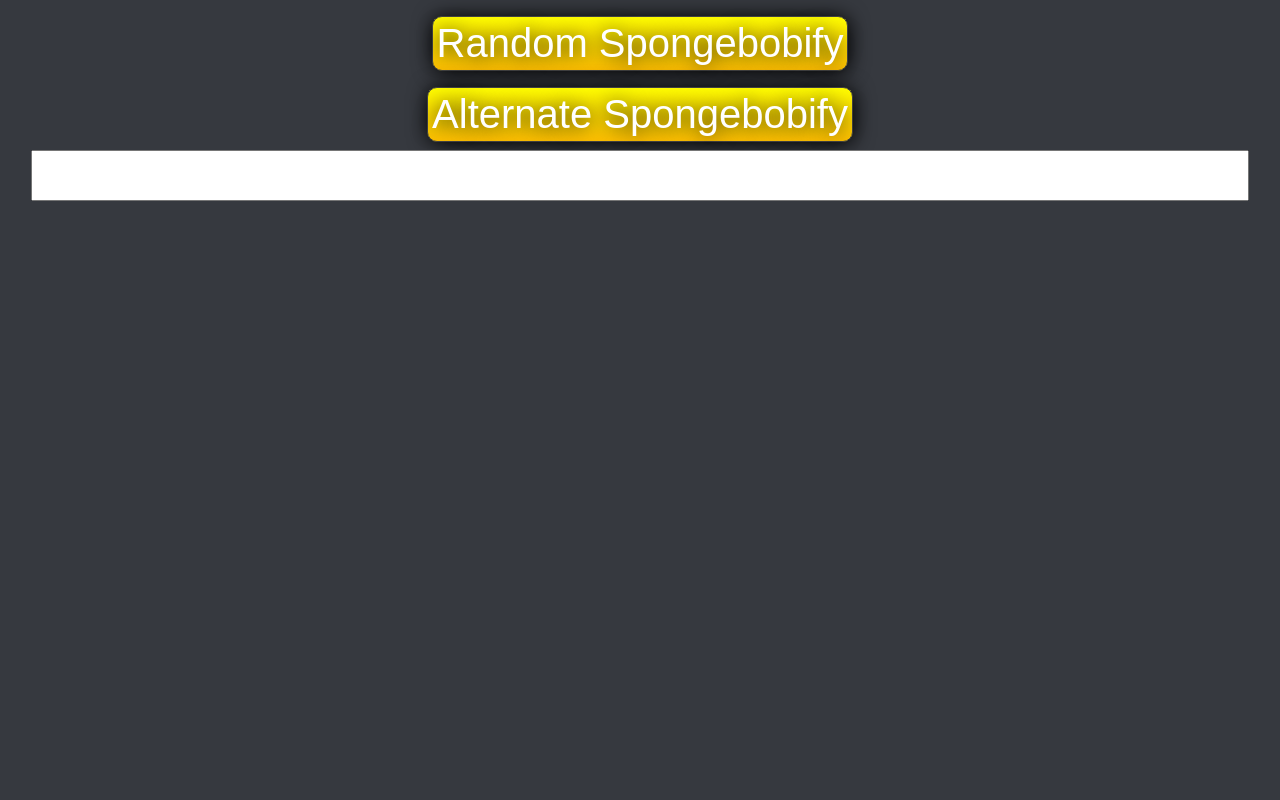
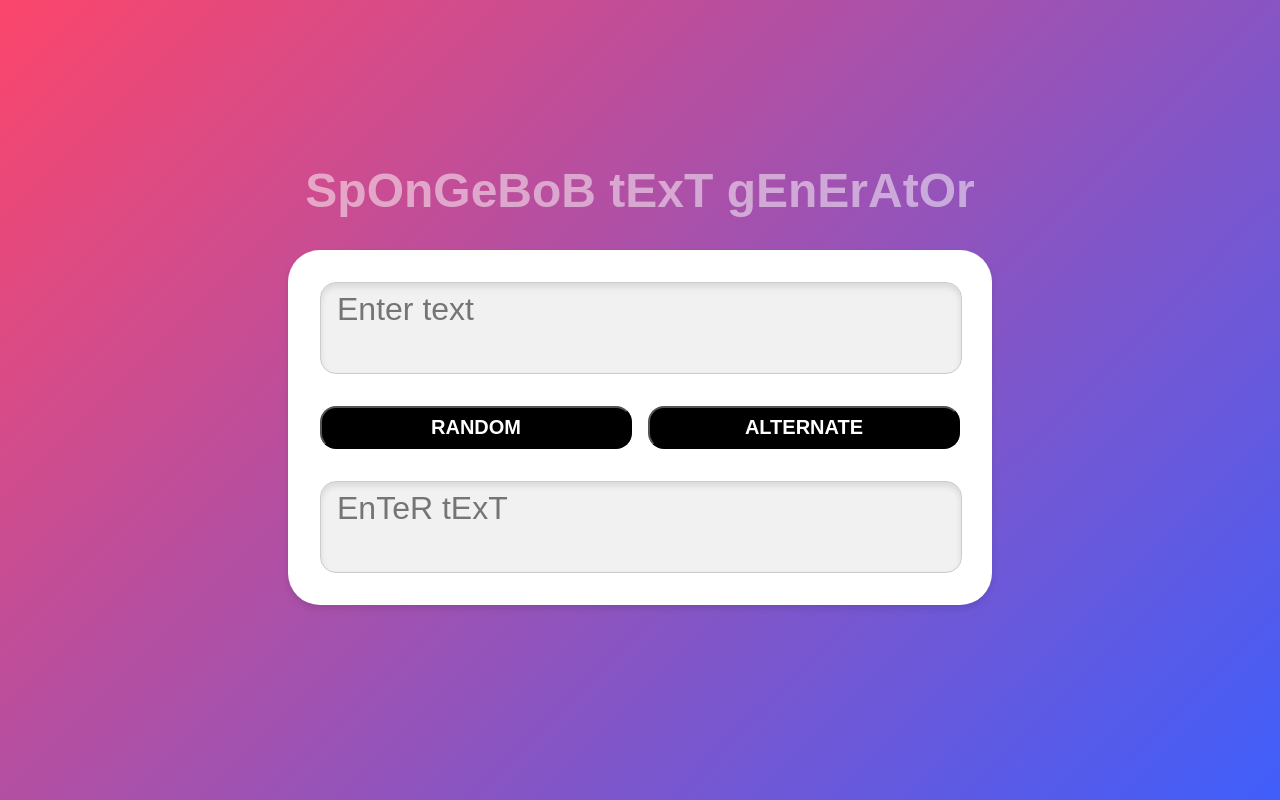
Before and after one commit to yannicfreson/SpOnGeBoB-tExT-gEnErAtOr, a plain HTML site: page index.html in a window 1280 px wide. Drawn offline with Linux system fonts and the light colour scheme.

Commit message:
Neumorphism theme practice

```diff
--- a/code.js
+++ b/code.js
@@ -1,34 +1,70 @@
-let input = document.getElementById('inputText').value
+function spongebobify(random, input) {
+    if (input === undefined) {
+        input = document.getElementById('inputText').value
+    }
+
+    if (input === '') {
+        input = "Enter text"
+        document.getElementById('outputText').style.color = "#757575"
+    }
+
     let output = ''
 
-function spongebobify(random) {
-    input = document.getElementById('inputText').value
-    output = ''
     if (random) {
         for (i = 0; i < input.length; i++) {
             let upperCase = (Math.random() < 0.5)
+            if (input.charAt(i) === ' ') {
+                output += ' '
+            } else {
+                if (input.charAt(i).toLowerCase() === 'l') {
+                    output += 'L'
+                } else if (input.charAt(i).toLowerCase() === 'i') {
+                    output += 'i'
+                } else {
                     if (upperCase) {
                         output += input.charAt(i).toUpperCase()
                     } else {
                         output += input.charAt(i).toLowerCase()
                     }
                 }
+            }
+        }
     } else {
+        let upperCase = true;
         for (i = 0; i < input.length; i++) {
-            if (i % 2 === 0) {
+            if (input.charAt(i) === ' ') {
+                output += ' '
+            } else {
+                if (input.charAt(i).toLowerCase() === 'l') {
+                    output += 'L'
+                    upperCase = false
+                } else if (input.charAt(i).toLowerCase() === 'i') {
+                    output += 'i'
+                    upperCase = true
+                } else {
+                    if (upperCase) {
                         output += input.charAt(i).toUpperCase()
-            } else if (i % 2 !== 0) {
+                        upperCase = false
+                    } else {
                         output += input.charAt(i).toLowerCase()
+                        upperCase = true
                     }
                 }
             }
-    document.getElementById('output').textContent = output
+        }
+    }
+    return output
 }
 
 document.addEventListener('click', click => {
     if (click.target == document.getElementById('random')) {
-        spongebobify(true)
+        document.getElementById('outputText').style.color = "#000"
+        document.getElementById('outputText').innerHTML = spongebobify(true)
     } else if (click.target == document.getElementById('alternate')) {
-        spongebobify(false)
+        document.getElementById('outputText').style.color = "#000"
+        document.getElementById('outputText').innerHTML = spongebobify(false)
     }
 })
+
+document.getElementById('title').innerHTML = spongebobify(false, 'Spongebob text generator')
+document.getElementById('outputText').style.color = "#757575"
--- a/index.html
+++ b/index.html
@@ -5,23 +5,19 @@
     <meta charset="UTF-8">
     <meta name="viewport" content="width=device-width, initial-scale=1.0">
     <link rel="stylesheet" href="styles.css">
-    <title>Spongebob Text Generator</title>
+    <title>Text transformer</title>
 </head>
 
-<body style="background-color: rgb(54, 57, 63);">
-    <section>
-        <button id="random" class="btn">Random Spongebobify</button>
-    </section>
-    <section>
-        <button id="alternate" class="btn">Alternate Spongebobify</button>
-    </section>
-
-    <section>
-        <input type="text" id="inputText" size="50vw" style="font-size: 5vh;">
-    </section>
-
-    <div id="output"
-        style="font-size: 10vh; color:white; text-align: center; font-family: Arial, Helvetica, sans-serif;"></div>
+<body>
+    <h1 id="title" class="title">Spongebob text generator</h1>
+    <div class="container">
+        <textarea class="input" type="text" id="inputText" placeholder="Enter text"></textarea>
+        <div class="controls">
+            <button id="random" class="btn">Random</button>
+            <button id="alternate" class="btn">Alternate</button>
+        </div>
+        <div id="outputText" class="output">EnTeR tExT</div>
+    </div>
 
     <script src="code.js"></script>
 </body>
--- a/styles.css
+++ b/styles.css
@@ -1,46 +1,80 @@
 body {
-    text-align: center;
-    background-color: rgb(54, 57, 63);
+    margin: 0;
+    padding: 0;
+    font-size: 1rem;
+    background: linear-gradient(315deg, rgba(63,94,251,1) 0%, rgba(252,70,107,1) 100%) no-repeat;
+    height: 100vh;
+    width: 100vw;
+    overflow: hidden;
+    display: flex;
+    flex-direction: column;
+    justify-content: center;
+    align-items: center;
+    position: relative;
+}
+
+.title {
+    font-size: 3rem;
+    font-weight: bold;
+    color: #fff;
+    opacity: 0.5;
     font-family: Arial, Helvetica, sans-serif;
-    font-size: 5vh;
+    text-wrap: nowrap;
+    margin: 0;
+}
+
+.container {
+    display: flex;
+    flex-direction: column;
+    justify-content: center;
+    background-color: #fff;
+    box-shadow: 0px 4px 6px rgba(0, 0, 0, 0.1);
+    padding: 2rem;
+    margin: 2rem;
+    border-radius: 32px;
+    gap: 2rem;
+    width: 50%;
+    max-width: 800px;
+}
+
+.input, .output {
+    border: 1px solid #ccc;
+    border-radius: 16px;
+    padding: 0.5rem 1rem;
+    text-align: start;
+    background-color: #f1f1f1;
+    box-shadow: 0px 4px 6px rgba(0, 0, 0, 0.1) inset;
+    font-size: 2rem;
+    font-family: Arial, Helvetica, sans-serif;
+    height: fit-content;
+    width: calc(100% - 2rem);
+    resize: none;
+}
+
+.output {
+    text-wrap: wrap;
+    text-wrap-mode: normal;
+    word-break: break-all;
+    min-height: 4.625rem;
+}
+
+.controls {
+    display: flex;
+    gap: 1rem;
+    width: 100%;
+    justify-content: center;
 }
 
 .btn {
-    background: #FFFD00;
-    background-image: -webkit-linear-gradient(top, #FFFD00, #FFC000);
-    background-image: -moz-linear-gradient(top, #FFFD00, #FFC000);
-    background-image: -ms-linear-gradient(top, #FFFD00, #FFC000);
-    background-image: -o-linear-gradient(top, #FFFD00, #FFC000);
-    background-image: linear-gradient(to bottom, #FFFD00, #FFC000);
-    -webkit-border-radius: 20px;
-    -moz-border-radius: 20px;
-    border-radius: 10px;
-    color: #ffffff;
-    font-family: Arial, Helvetica, sans-serif;
-    font-size: 5vh;
-    font-weight: 100;
-    padding: 0.5vh;
-    box-shadow: 1px 1px 20px 0px #000000;
-    -webkit-box-shadow: 1px 1px 20px 0px #000000;
-    -moz-box-shadow: 1px 1px 20px 0px #000000;
-    text-shadow: 0px 1px 20px #000000;
-    border: solid #434343 1px;
+    color: #fff;
     text-decoration: none;
-    display: inline-block;
-    cursor: pointer;
     text-align: center;
-    margin: 1vh;
- }
-
- .btn:hover {
-    border: solid #000000 1px;
-    background: #DCDB00;
-    background-image: -webkit-linear-gradient(top, #DCDB00, #DEA700);
-    background-image: -moz-linear-gradient(top, #DCDB00, #DEA700);
-    background-image: -ms-linear-gradient(top, #DCDB00, #DEA700);
-    background-image: -o-linear-gradient(top, #DCDB00, #DEA700);
-    background-image: linear-gradient(to bottom, #DCDB00, #DEA700);
-    -webkit-border-radius: 20px;
-    -moz-border-radius: 20px;
-    border-radius: 10px;
- }
+    font-weight: bold;
+    border-radius: 16px;
+    text-transform: uppercase;
+    padding: 0.5rem 1rem;
+    background-color: #000;
+    width: 100%;
+    font-size: 1.25rem;
+    box-shadow: 0px 2px 6px rgba(0, 0, 0, 0.1) inset;
+}
```
Lines whose indentation alone changed are shown as unchanged.
